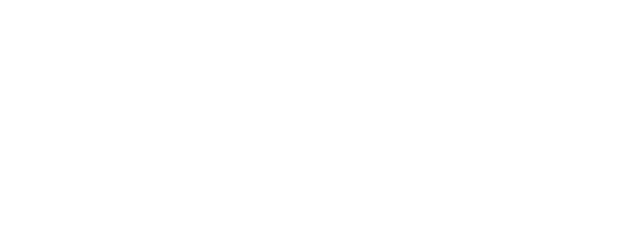
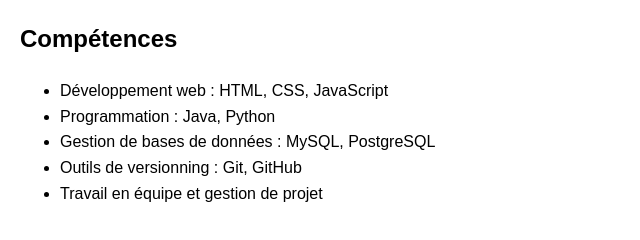
Before and after one commit to mirabelleallohou21-web/mon-cv, a plain HTML site: page index.html in a window 1280 px wide. Shown: the whole page, without its empty margins (0-640 px from the left). Drawn offline with Linux system fonts and the light colour scheme.

Commit message:
mise en place de la section competences

```diff
--- a/index.html
+++ b/index.html
@@ -7,5 +7,16 @@
     <title>Mon CV</title>
 </head>
 <body>
+
+<div class="cv-competences">
+  <h2>Compétences</h2>
+  <ul>
+    <li>Développement web : HTML, CSS, JavaScript</li>
+    <li>Programmation : Java, Python</li>
+    <li>Gestion de bases de données : MySQL, PostgreSQL</li>
+    <li>Outils de versionning : Git, GitHub</li>
+    <li>Travail en équipe et gestion de projet</li>
+  </ul>
+</div>
 </body>
 </html>
```
